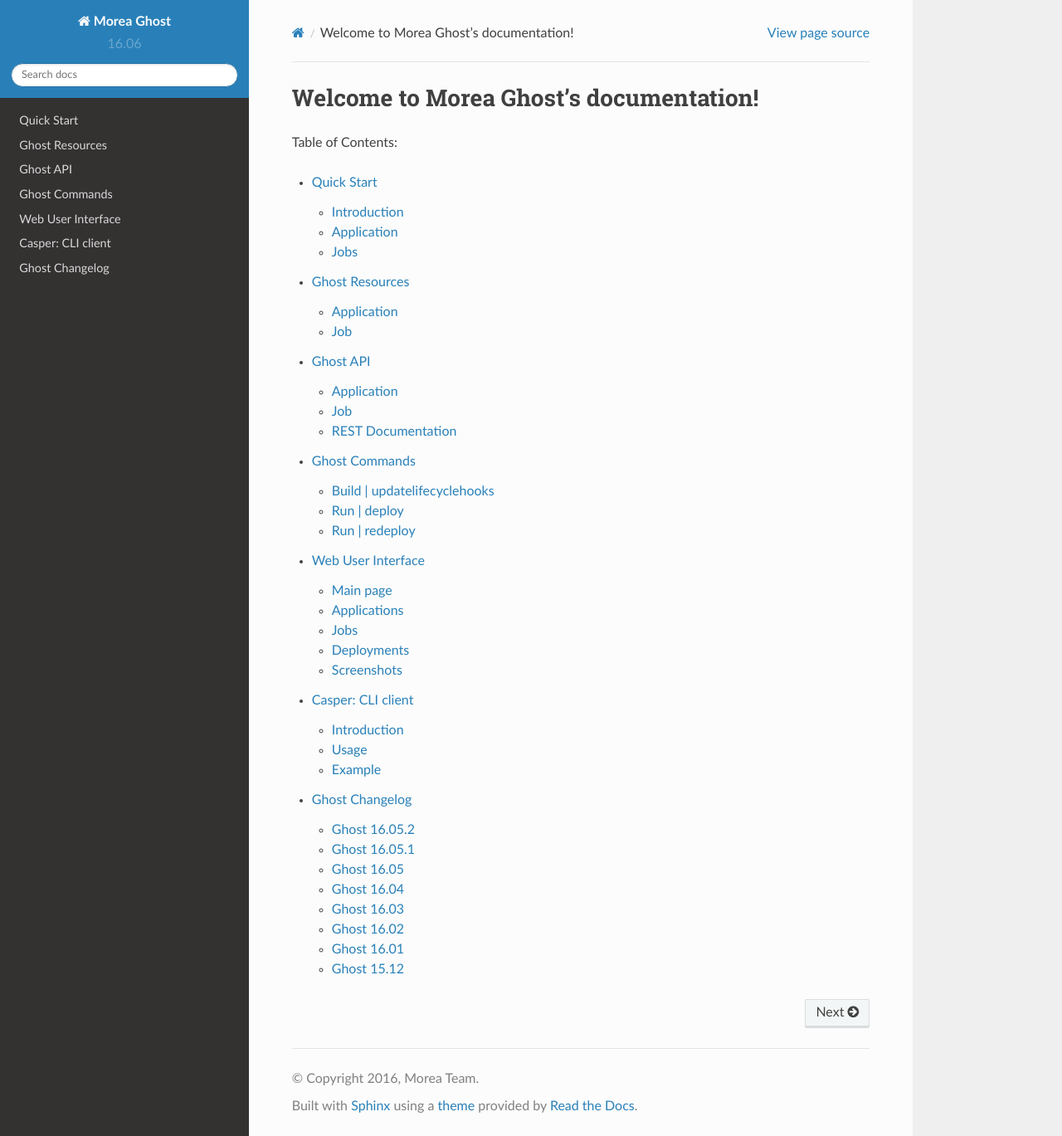
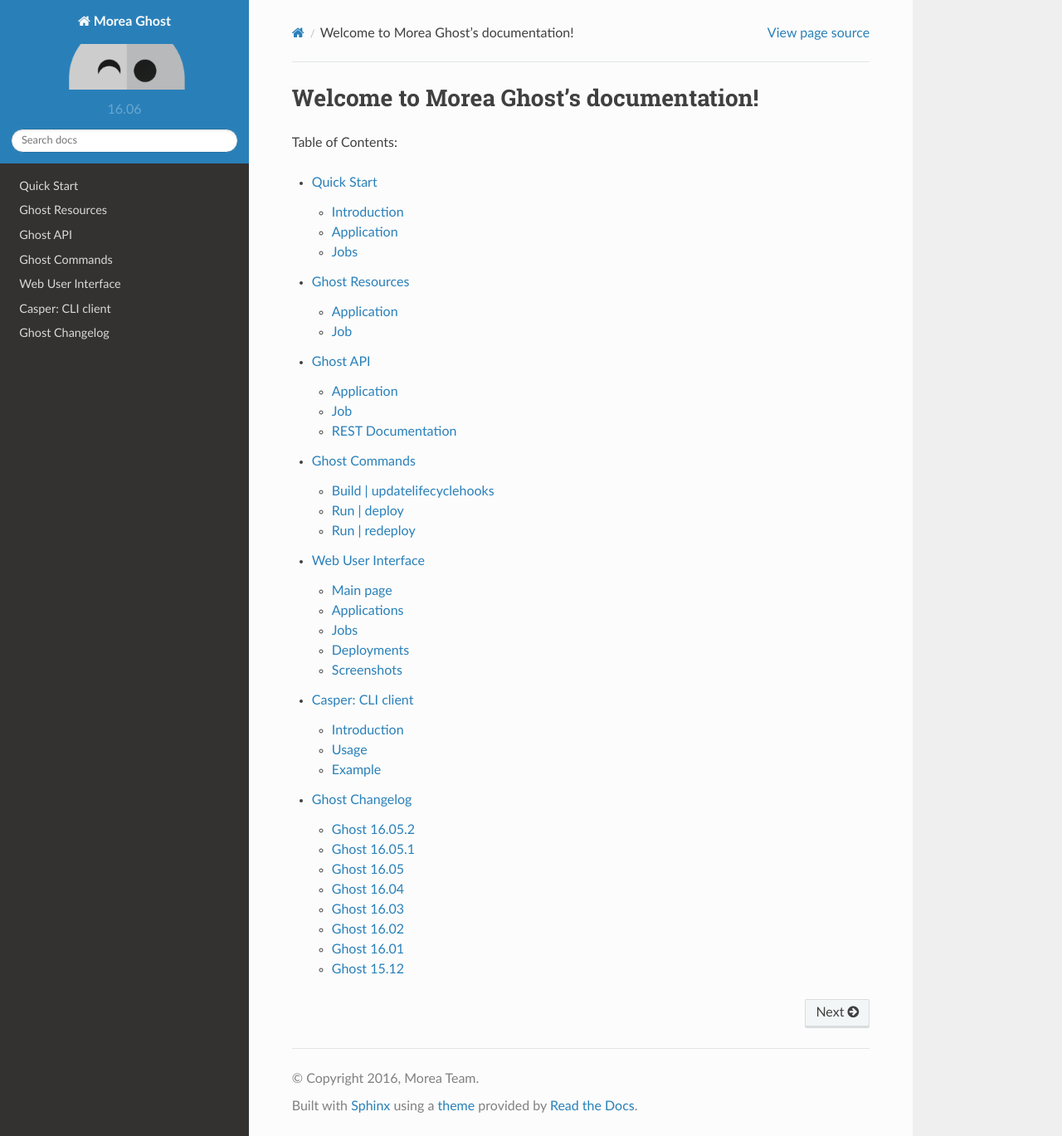
Before and after one commit to claranet/cloud-deploy-docs, a Sphinx documentation site: the page built from source/index.rst, in a window 1280 px wide and 1369 px high. Shown: the whole window at 83% size. Built offline with Sphinx 7.4.7 and the Read the Docs theme 2.0.0, drawn with Linux system fonts in a browser that asks for light colours.

Commit message:
Ghost Logo

```diff
--- a/source/conf.py
+++ b/source/conf.py
@@ -125,7 +125,7 @@
 
 # The name of an image file (relative to this directory) to place at the top
 # of the sidebar.
-#html_logo = None
+html_logo = 'images/logo_ghost.png'
 
 # The name of an image file (within the static path) to use as favicon of the
 # docs.  This file should be a Windows icon file (.ico) being 16x16 or 32x32
```
Also changed, not shown: source/images/logo_ghost.png (added).
